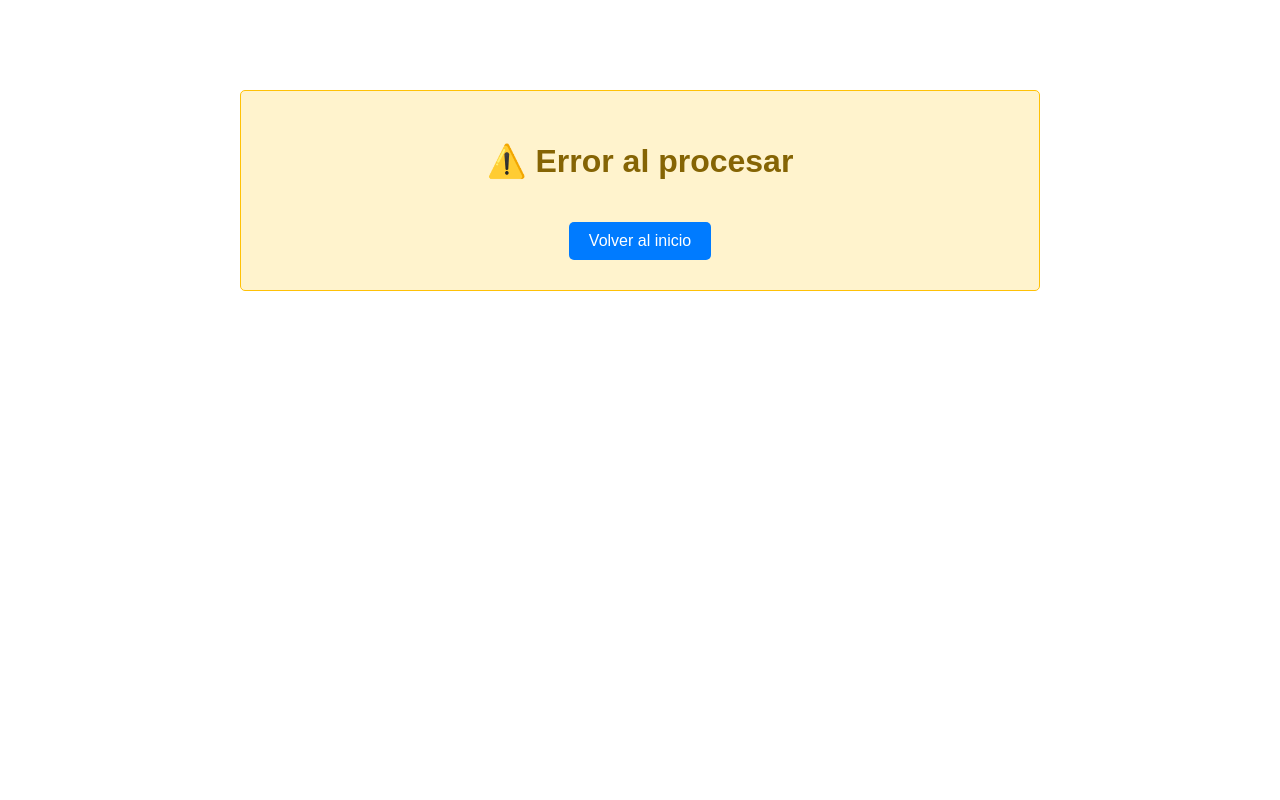
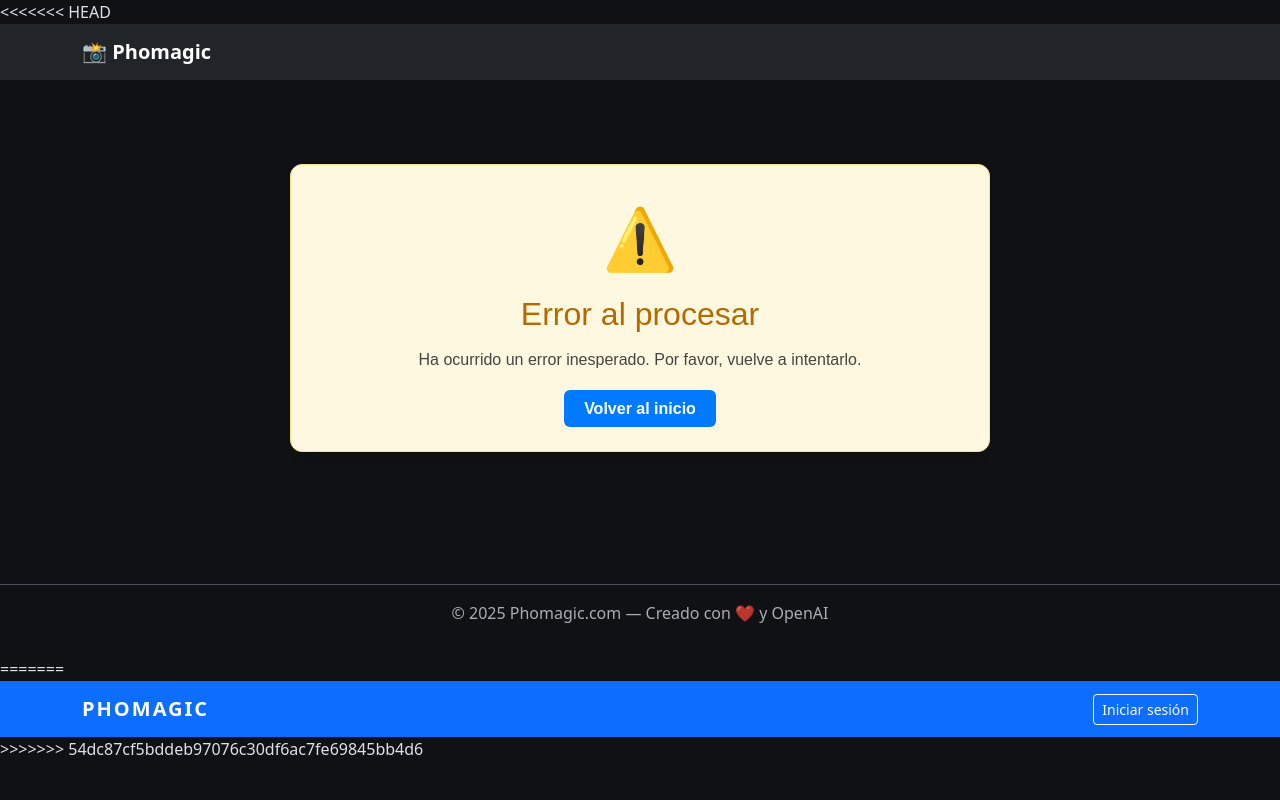
Before and after one commit to Pacoautor/phomagic, a Django app: template products/templates/error.html in a window 1280 px wide. Run offline with Django 5.2, Linux system fonts and the light colour scheme; the template is opened without the code that fills it, so the values that code supplies are empty.

Commit message:
Fix: mejora flujo de generación de imagen, añade templates result y error

```diff
--- a/products/templates/error.html
+++ b/products/templates/error.html
@@ -1,51 +1,24 @@
-<!DOCTYPE html>
-<html lang="es">
-<head>
-    <meta charset="UTF-8">
-    <meta name="viewport" content="width=device-width, initial-scale=1.0">
-    <title>Error - Phomagic</title>
-    <style>
-        body {
-            font-family: Arial, sans-serif;
-            max-width: 800px;
-            margin: 50px auto;
-            padding: 20px;
-            text-align: center;
-        }
-        .error-box {
-            background-color: #fff3cd;
-            border: 1px solid #ffc107;
-            border-radius: 5px;
-            padding: 30px;
-            margin: 20px 0;
-        }
-        h1 {
-            color: #856404;
-        }
-        .message {
-            color: #856404;
-            font-size: 18px;
-            margin: 20px 0;
-        }
-        .btn {
-            display: inline-block;
-            padding: 10px 20px;
-            background-color: #007bff;
-            color: white;
-            text-decoration: none;
-            border-radius: 5px;
-            margin-top: 20px;
-        }
-        .btn:hover {
-            background-color: #0056b3;
-        }
-    </style>
-</head>
-<body>
-    <div class="error-box">
-        <h1>⚠️ Error al procesar</h1>
-        <p class="message">{{ message }}</p>
-        <a href="{% url 'home' %}" class="btn">Volver al inicio</a>
+{% extends "base.html" %}
+{% block content %}
+<div style="max-width: 700px; margin: 60px auto; text-align: center; font-family: Arial, sans-serif;">
+
+  <div style="background-color: #fff8e1; border: 1px solid #ffe082; border-radius: 12px; padding: 30px; box-shadow: 0 4px 10px rgba(0,0,0,0.05);">
+    <div style="font-size: 60px; color: #ff9800; margin-bottom: 10px;">⚠️</div>
+    <h2 style="color: #b36b00; margin-bottom: 15px;">Error al procesar</h2>
+
+    {% if error %}
+      <p style="color: #444; font-size: 16px;">{{ error }}</p>
+    {% else %}
+      <p style="color: #444; font-size: 16px;">Ha ocurrido un error inesperado. Por favor, vuelve a intentarlo.</p>
+    {% endif %}
+
+    <div style="margin-top: 25px;">
+      <a href="{% url 'select_category' %}"
+         style="background-color: #007bff; color: white; padding: 10px 20px; border-radius: 6px; text-decoration: none; font-weight: bold;">
+         Volver al inicio
+      </a>
     </div>
-</body>
-</html>
+  </div>
+
+</div>
+{% endblock %}
```
Also changed, not shown: products/templates/products/upload_photo.html (+22 -45 lines), products/templates/result.html (+30 -8 lines), products/views.py (+10 -7 lines).
